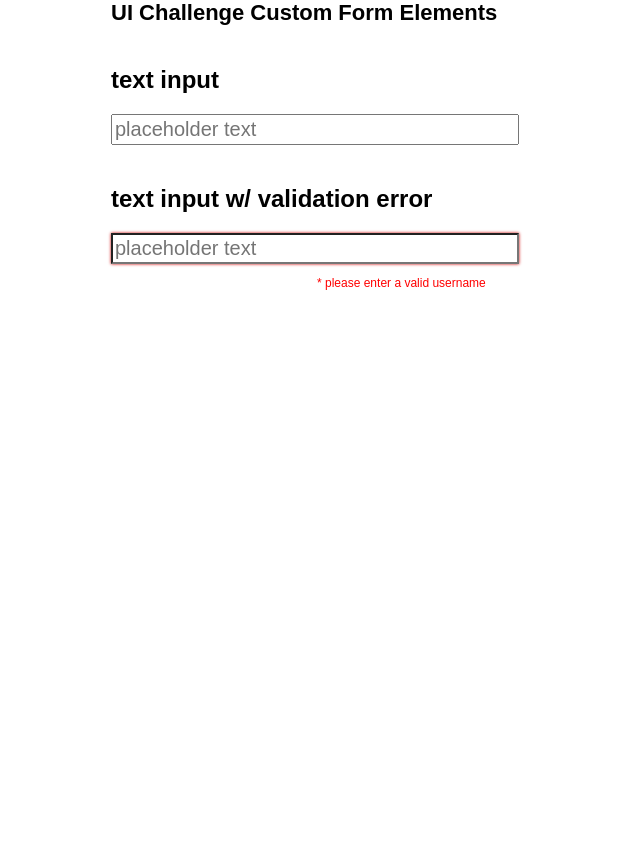
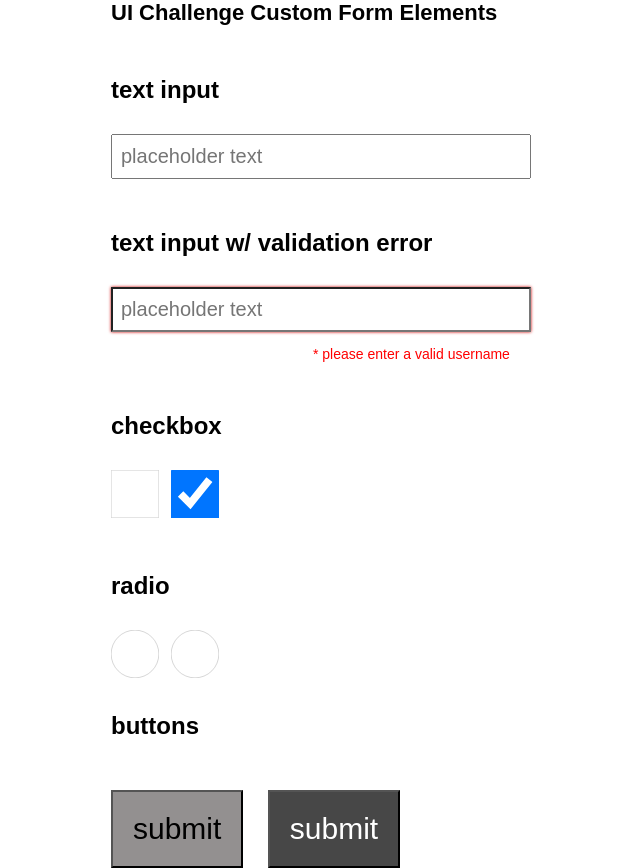
Before and after one commit to QueenPeach/ui-challenge-2, a plain HTML site: page index.html in a window 1280 px wide. Shown: the whole page, without its empty margins (329-969 px from the left). Before the commit the page ends 800 px from the top, so only its background shows below. Drawn offline with Linux system fonts and the light colour scheme.

Commit message:
got all buttons and boxes working, this was terrible

```diff
--- a/index.html
+++ b/index.html
@@ -10,14 +10,12 @@
 </head>
   <body>
     <header>UI Challenge Custom Form Elements</header>
-
     <div>
       <h2>text input</h2>
         <section>
-          <input type="text" class="text-box" placeholder="placeholder text">
+          <input id="inputnoerror" type="text" class="text-box" placeholder="placeholder text">
         </section>
     </div>
-
     <div>
      <h2>text input w/ validation error</h2>
         <section>
@@ -25,6 +23,28 @@
           <p id="error">* please enter a valid username</p>
         </section>
     </div>
-
+    <div>
+     <h2>checkbox</h2>
+        <section>
+          <input type="checkbox" id="check-one">
+          <label for="check-one" class="check"></label>
+          <input type="checkbox" id="check-two" checked>
+          <label for="check-two" class="check"></label>
+         </section>
+     </div>
+     <div class="radio-box">
+      <h2>radio</h2>
+        <section>
+          <input type="radio" id="radio-one">
+          <label for="radio-one"></label>
+          <input type="radio" id="radio-two">
+          <label for="radio-two"></label>
+        </section>
+    </div>
+     <h2>buttons</h2>
+     <div>
+        <button id="button">submit</button>
+        <button id="button-two">submit</button>
+     </div>
   </body>
 </html>
--- a/styles/style.css
+++ b/styles/style.css
@@ -14,6 +14,8 @@ header {
 h2 {
     font-size: 24px;
     font-weight: bold;
+    padding-top: 10px;
+    padding-bottom: 10px;
 }
 
 div {
@@ -30,12 +32,82 @@ section {
     font-size: 20px;
 }
 
+#inputnoerror {
+    padding: 8px;
+}
+
 #inputerror {
     box-shadow: 0 0 3px #CC0000;
+    padding: 8px;
 }
 
 #error {
     color: red;
-    margin-left: 206px;
-    font-size: 12px;
+    margin-left: 202px;
+    font-size: 14px;
 }
+
+/* this is for check box styles */
+
+input[type=checkbox] {
+    display:none;
+  }
+
+  input[type=checkbox] {
+  display: inline-block;
+  background-image: url(checkbox.png);
+  background-repeat: no-repeat;
+  text-align: center;
+  width: 160px;
+  height: 160px;
+  margin-right: 25px;
+  zoom: .3;
+  }
+
+  #check-two {
+      background-image: url(checkboxclicked.png);
+  }
+
+  /* this is for radio styles */
+
+  input[type=radio] {
+    display:none;
+  }
+
+  input[type=radio] {
+  display: inline-block;
+  background-image: url(radio.png);
+  background-repeat: no-repeat;
+  text-align: center;
+  width: 160px;
+  height: 160px;
+  margin-right: 25px;
+  zoom: .3;
+  }
+
+  #radio-two {
+      background-image: url(radioclicked.png);
+  }
+
+
+/* this is for button styles */
+
+#button {
+    background-color:#939090;
+    color: black;
+    font-size: 30px;
+    text-align: center;
+    display: inline-block;
+    padding: 20px;
+}
+
+#button-two {
+    background-color: #474747;
+    color: white;
+    text-align: center;
+    font-size: 30px;
+    display: inline-block;
+    font-size: 30px;
+    padding: 20px;
+    margin-left: 20px;
+}
```
Also changed, not shown: img/form-elements-sprite.png (deleted), styles/checkbox.png (added), styles/checkboxclicked.png (added), styles/radio.png (added), styles/radioclicked.png (added).
